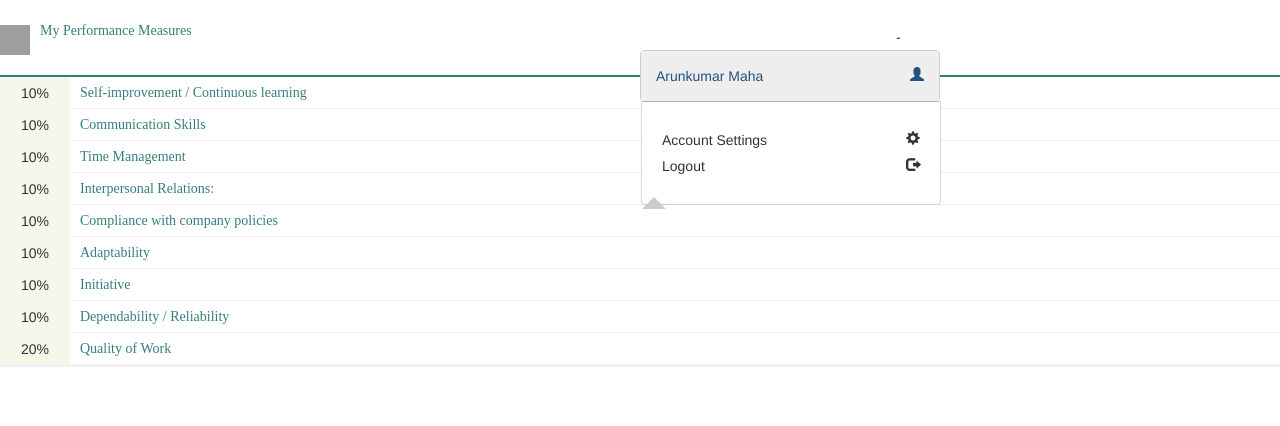
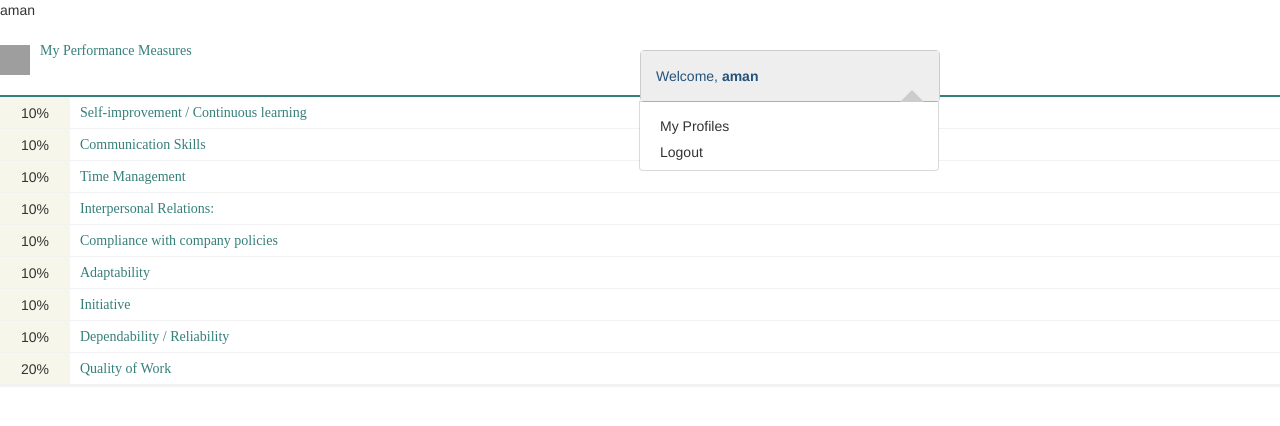
Before and after one commit to tkiran/ZePerformance, a Django app: page /ReviewProcess/home in a window 1280 px wide, after a click that opens the changed part. Shown: the top 426 px of the page. Run offline with Django 3.2, Linux system fonts and the light colour scheme; a user stored in the database is signed in; some libraries are stand-ins or nearby versions; grey boxes are pictures that could not be loaded.

```diff
--- a/ReviewProcess/static/ReviewProcess/style.css
+++ b/ReviewProcess/static/ReviewProcess/style.css
@@ -86,32 +86,26 @@ body {
     background:#fff;
 }
 .dropdown {
-    background:#fff;
+    background:#fffffff;
     border:1px solid #ccc;
     border-radius:4px;
     width:300px;
-    position: right;
-}
-.dropdown-toggle{
- position: right;
 }
 .dropdown-menu>li>a {
     color:#428bca;
-    position: right;
 }
 .dropdown ul.dropdown-menu {
     border-radius:4px;
     box-shadow:none;
     margin-top:20px;
     width:300px;
-    position: right;
 }
 .dropdown ul.dropdown-menu:before {
     content: "";
     border-bottom: 10px solid #fff;
     border-right: 10px solid transparent;
     border-left: 10px solid transparent;
-    position: right;
+    position: absolute;
     top: -10px;
     right: 16px;
     z-index: 10;
@@ -121,8 +115,16 @@ body {
     border-bottom: 12px solid #ccc;
     border-right: 12px solid transparent;
     border-left: 12px solid transparent;
-    position: right;
+    position: absolute;
     top: -12px;
     right: 14px;
     z-index: 10;
 }
+.pull-right .dropdown-menu:after {
+    left: auto;
+    right: 13px;
+}
+.pull-right .dropdown-menu {
+    left: auto;
+    right: 0;
+}
--- a/ReviewProcess/templates/ReviewProcess/home.html
+++ b/ReviewProcess/templates/ReviewProcess/home.html
@@ -12,21 +12,25 @@
 <script src="//maxcdn.bootstrapcdn.com/bootstrap/3.3.0/js/bootstrap.min.js"></script>
 </head>
 <body>
-	 <div style="position:right;">
-             <ul class="nav navbar-nav">
+<table  style="float:left;width: 100%;">
+  <tr width="20%">
+  	aman
+  </tr>
+   <tr>
+   	<div>
+      	<ul class="nav navbar-nav pull-right">
          <li class="dropdown">
-    <a href="#" class="dropdown-toggle" data-toggle="dropdown">Arunkumar Maha<span class="glyphicon glyphicon-user pull-right"></span></a>
+            <a href="#" class="dropdown-toggle" data-toggle="dropdown">
+              Welcome, <b>{{ user.get_username }} </b>
             <ul class="dropdown-menu">
-      <li>
-        <a href="#acc">Account Settings <span class="glyphicon glyphicon-cog pull-right"></span></a>
-      </li>
-      <li>
-        <a href="#logout">Logout<span class="glyphicon glyphicon-log-out pull-right"></span></a>
-      </li>
+               <li><a href="#">My Profiles</a></li>
+               <li><a href="#">Logout</a></li>
             </ul>
          </li>
       </ul>
    </div>
+</tr>
+</table>
 
 <table style="float: left;width: 100%;" border="0" cellspacing="0">
 
```
Lines whose indentation alone changed are shown as unchanged.
